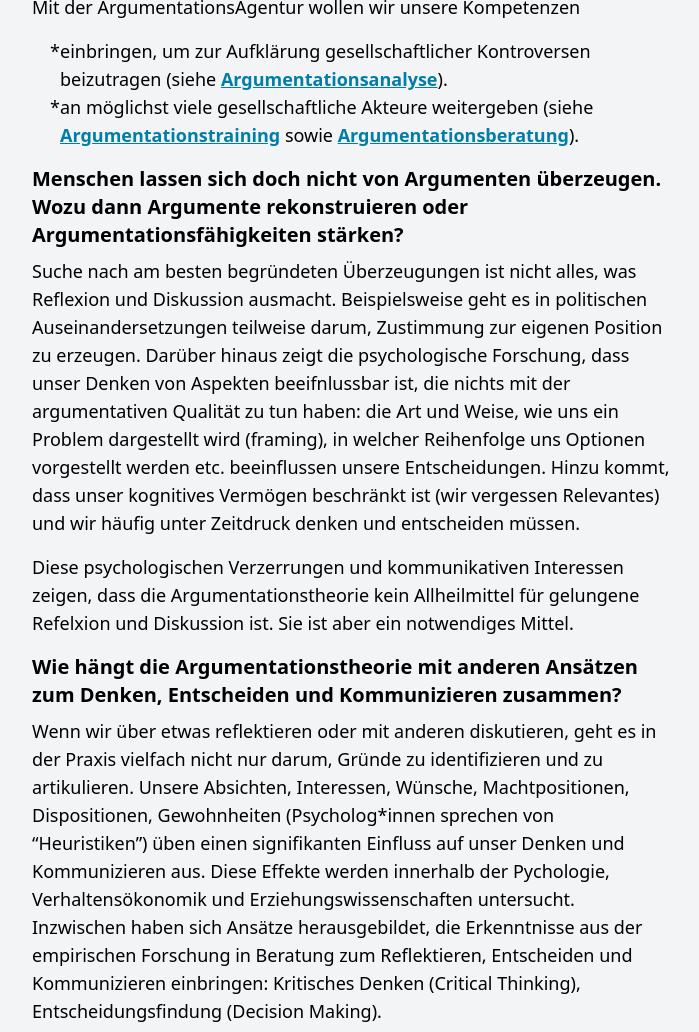
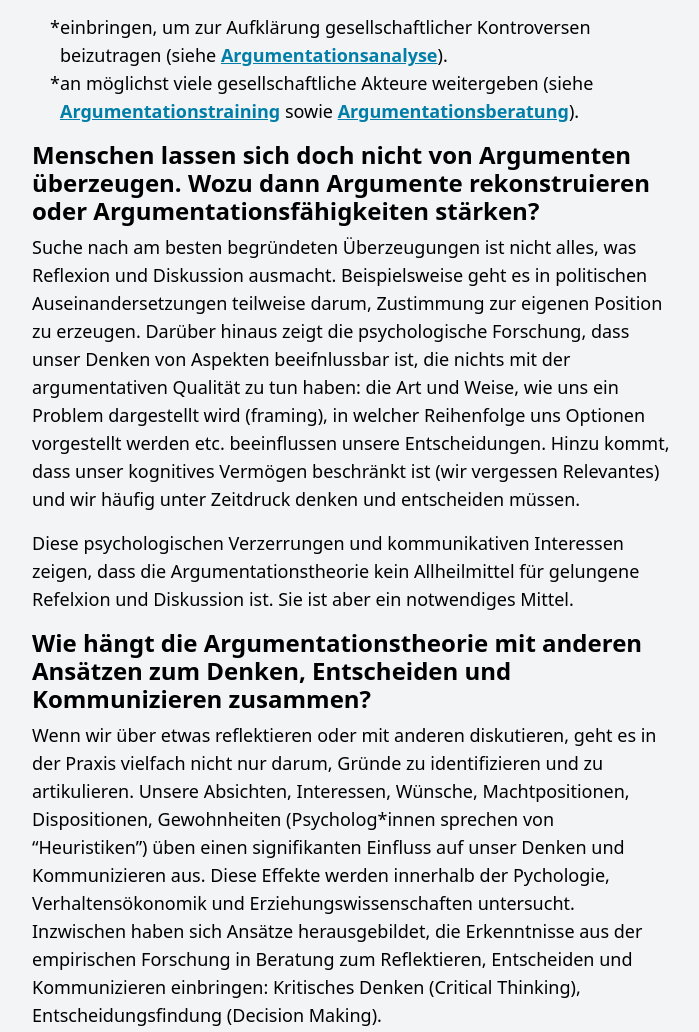
Before and after one commit to argumentations-agentur/argumentations-agentur.github.io, an Eleventy site: page src/hintergrund.md in a window 1280 px wide. Shown: the part 1003-2035 px from the top of the page, without its empty margins (288-987 px from the left). Built offline with nearby package versions, Linux system fonts and the light colour scheme; Eleventy itself is replaced by a stand-in of ours; files that its build step writes are made by us from their sources; a script that the page names is missing; files whose address does not match are found by name; what @argdown/markdown-it-plugin, postcss-import would draw is missing.

Commit message:
Layout von Seiten (page.njk) angepasst (Überschriftengröße, Zeilenabstände)

```diff
--- a/src/_layouts/page.njk
+++ b/src/_layouts/page.njk
@@ -2,8 +2,16 @@
 layout: base.njk
 ---
 <style>
-  h1, h2, h3, h4 {
-    font-size: 1.25rem;
+  h1 {
+    font-size: 2rem; /* Largest font size for h1 */
+    font-weight: bold;
+  }
+  h2 {
+    font-size: 1.5rem; /* Medium font size for h2 */
+    font-weight: bold;
+  }
+  h3 {
+    font-size: 1.25rem; /* Smallest font size for h3 */
     font-weight: bold;
   }
 </style>
@@ -11,9 +19,9 @@ layout: base.njk
   {% include "navbar.njk" %}
 </header>
 <main id="{{ title }}" class="w-full flex flex-col justify-center items-center">
-  <div class="self-center w-full sm:w-2/3 xl:w-1/2 px-4 sm:px-0 pt-16">
+  <div class="self-center w-full sm:w-2/3 xl:w-1/2 px-4 sm:px-0 pt-4">
     <!--h1 class="font-bold uppercase tracking-widest text-gray-800 text-2xl mb-4">{{ title }}</h1-->
-    <h1 class="font-bold text-5xl text-center">{{title}}</h1>
+    <h1 class="font-bold text-5xl text-center mb-8">{{title}}</h1>
 
     <div class="font-light text-black text-lg">
       {{ content | safe }}
```
Also changed, not shown: src/hintergrund.md (+2 -0 lines).
